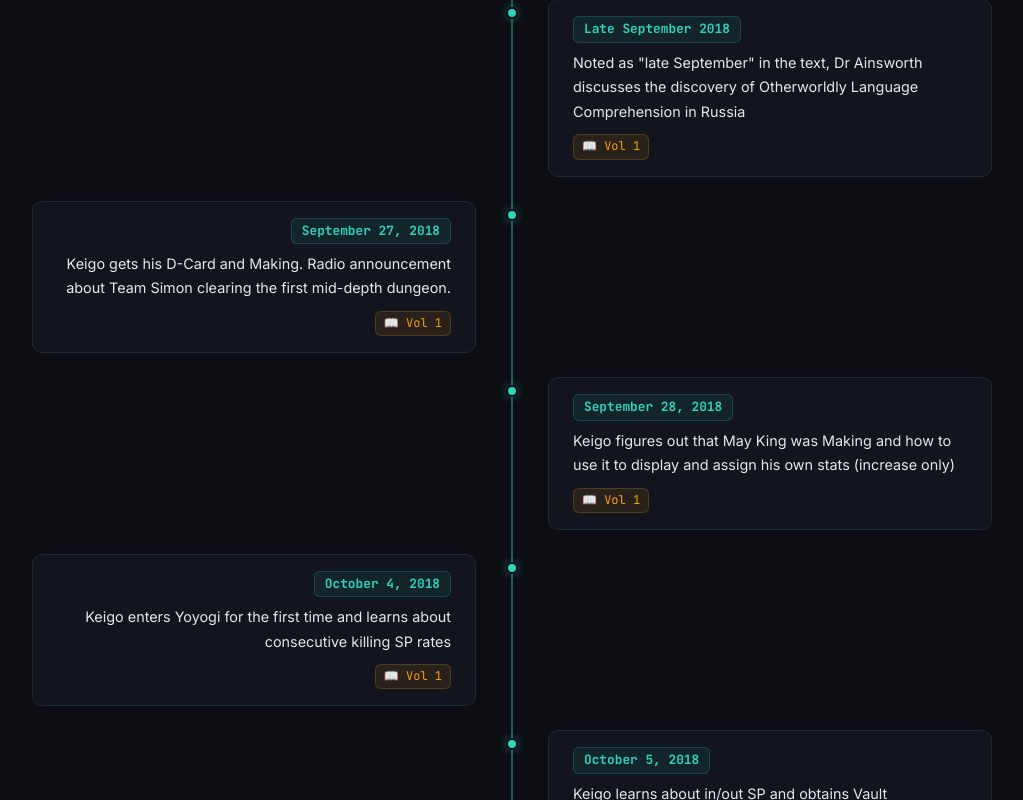
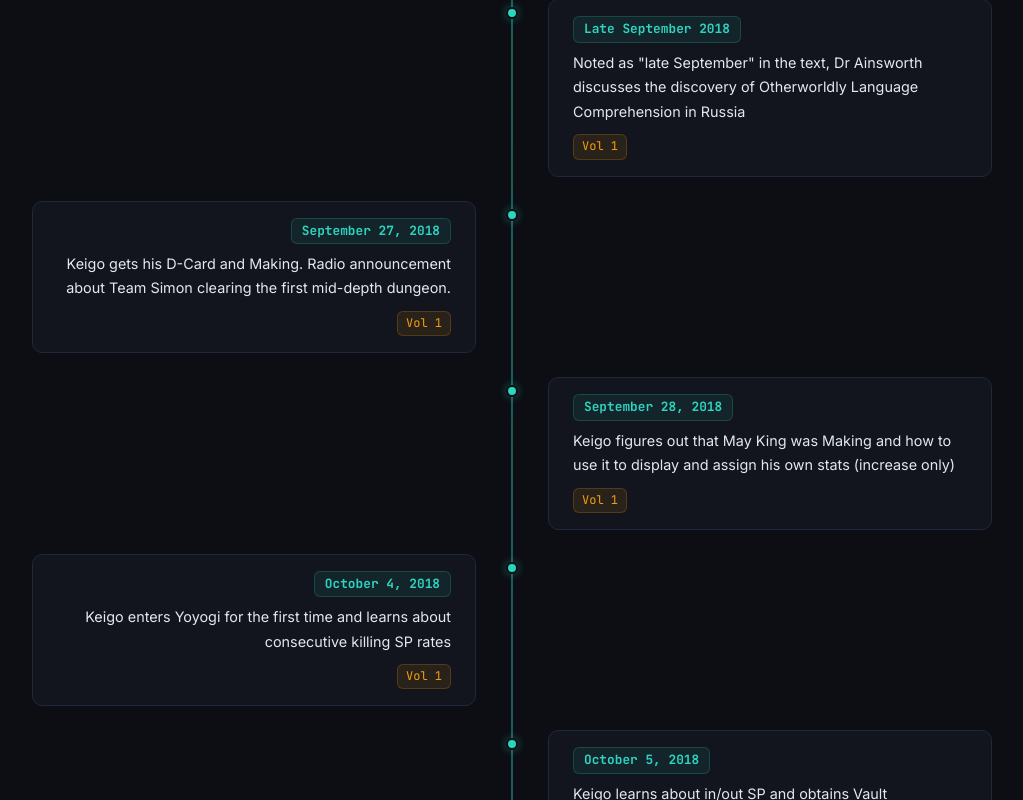
Before and after one commit to sorvani/dgenesisinfo, a Next.js app: page /timeline in a window 1280 px wide. Shown: the part 1240-2040 px from the top of the page, without its empty margins (128-1151 px from the left). Built offline with nearby package versions, Linux system fonts and the light colour scheme.

Commit message:
Standardize timeline citation display

```diff
--- a/src/components/Timeline.tsx
+++ b/src/components/Timeline.tsx
@@ -5,8 +5,8 @@ import {
   type TimelineEvent,
   getTimelineEventDate,
   getBookLabel,
-  formatCitation,
 } from '@/lib/data';
+import { CitationBadge } from '@/components/CitationBadge';
 
 interface Props {
   events: TimelineEvent[];
@@ -126,7 +126,6 @@ export function Timeline({ events, books }: Props) {
                 globalIndex++;
 
                 const dateStr = getTimelineEventDate(event);
-                const citationStr = event.citation ? formatCitation(event.citation) : null;
 
                 return (
                   <div
@@ -153,9 +152,9 @@ export function Timeline({ events, books }: Props) {
                         className="timeline-event-text"
                         dangerouslySetInnerHTML={{ __html: event.event }}
                       />
-                      {citationStr && (
+                      {event.citation && (
                         <div className="timeline-event-citation">
-                          <span className="citation-badge">📖 {citationStr}</span>
+                          <CitationBadge citation={event.citation} />
                         </div>
                       )}
                     </div>
```
